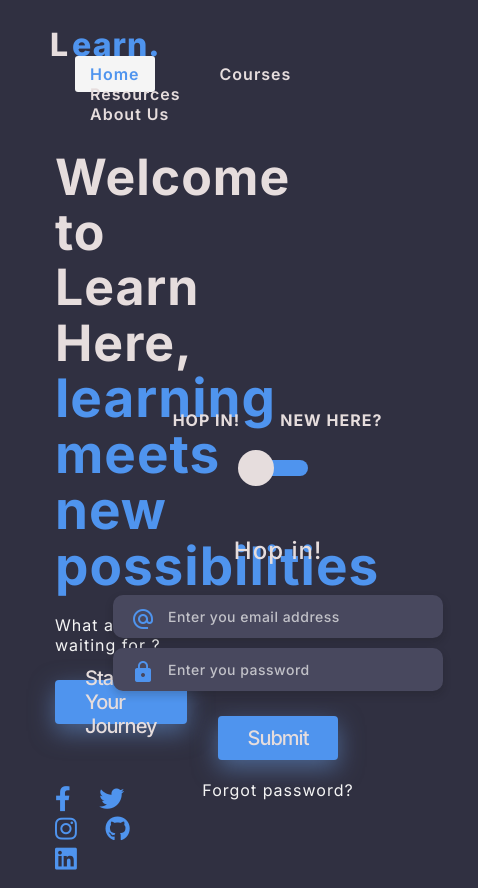
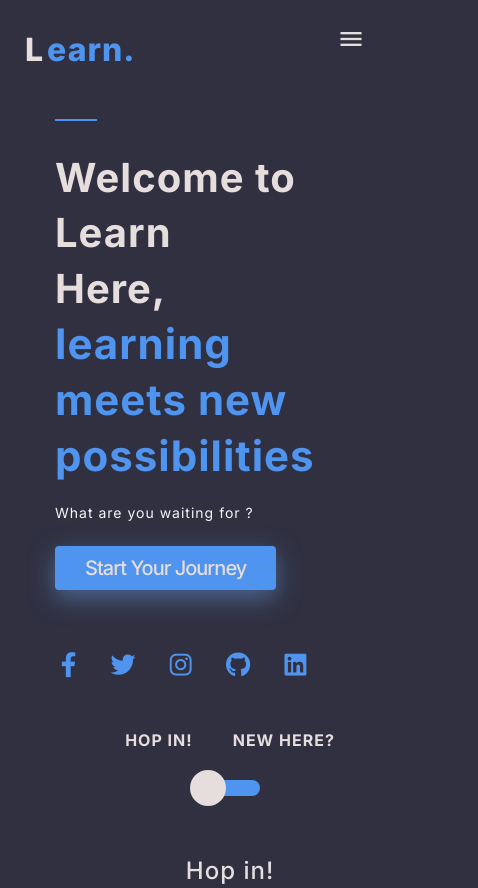
Before and after one commit to diptanshumahish/learnWebsite, a plain HTML site: page index.html in a window 390 px wide. Shown: the top 888 px of the page, 478 px wide, since content can reach past the window. Drawn offline with Linux system fonts and the light colour scheme.

Commit message:
responsiveness

```diff
--- a/Css/main.css
+++ b/Css/main.css
@@ -99,6 +99,15 @@ nav ul li a.active,nav ul li a:hover{
     color:var(--maincolor);
     background: var(--whitesmoke);
 
+}
+nav .menu-btn i{
+    color:var(--whiteText);
+    font-size: 28px;
+    cursor: pointer;
+    display:none;
+    position: sticky;
+    top:0;
+    right:0;
 }
 .left,.right{
     flex:0 0 50%;
@@ -350,8 +359,8 @@ input[type="checkbox"]
     transition: all 700ms linear;
 
 }
+/* home ends */
 
-/* navbar ends */
 body{
 
     background-color: var(--back);
@@ -359,3 +368,85 @@ body{
 .main{
     margin: auto 30px;
 }
+/* responsivenes */
+@media(max-width:992px) {
+    nav .menu-btn i{
+        color:var(--whiteText);
+        font-size: 28px;
+        cursor: pointer;
+        display:block;
+    }
+    nav .container{
+        padding: 0;
+
+    }
+    nav ul{
+        position: fixed;
+        top: 85px;
+        left:-100%;
+        background-color: #30304173;
+        backdrop-filter: blur(2px);
+        height:320px;
+        width:100%;
+        display: block;
+        text-align: center;
+        transition:all 0.4s ease;
+
+    }
+    #click:checked ~ul{
+        left:0;
+
+    }
+    #click:checked ~.material-icons{
+        color:var(--maincolor);
+    }
+    nav ul li{
+        margin: 20px 0;
+
+    }
+    nav ul li a {
+        display: block;
+        font-size: 20px;
+    }
+    nav ul li a.active,
+    nav ul li a:hover{
+        background: none;
+        color:var(--maincolor)
+
+
+    }
+    .left h2{
+        font-size: 40px;
+
+    }
+    .left h2 span{
+        font-size: 42px;
+
+    }
+    .left p{
+        font-size: 14px;
+
+    }
+    .card-3d-wrap{
+        width:350px;
+    }
+
+}
+@media(max-width:768px){
+    .left,.right{
+        flex: 0 0 100%;
+        max-width: fit-content;
+    }
+    .social-media{
+        text-align: center;
+        display: flex;
+        flex-direction: row;
+        justify-content: space-around;
+        align-items: center;
+    }
+    .right{
+        margin-top: 40px;
+        margin: 0 auto;
+    }
+
+}
--- a/index.html
+++ b/index.html
@@ -3,7 +3,7 @@
 <head>
     <meta charset="UTF-8">
     <meta http-equiv="X-UA-Compatible" content="IE=edge">
-    <meta name="viewport" content="width=device-width, initial-scale=1.0">
+    <meta name="viewport" content="width=device-width, initial-scale=1.0, maximum-scale=1.0, user-scalable=0">
     <!-- css -->
     <link rel="stylesheet" href="/Css/main.css">
 
@@ -20,6 +20,10 @@
         <div class="container">
             <div class="row justify-content-between align-items-center">
                 <div class="logo">L <span>earn.</span></div>
+                <input type="checkbox" name="" id ="click">
+                <label for="click" class="menu-btn">
+                    <i class="material-icons">menu</i>
+                </label>
                 <ul>
                     <li><a href="#" class="active">Home</a></li>
                     <li><a href="#">Courses</a></li>
```
